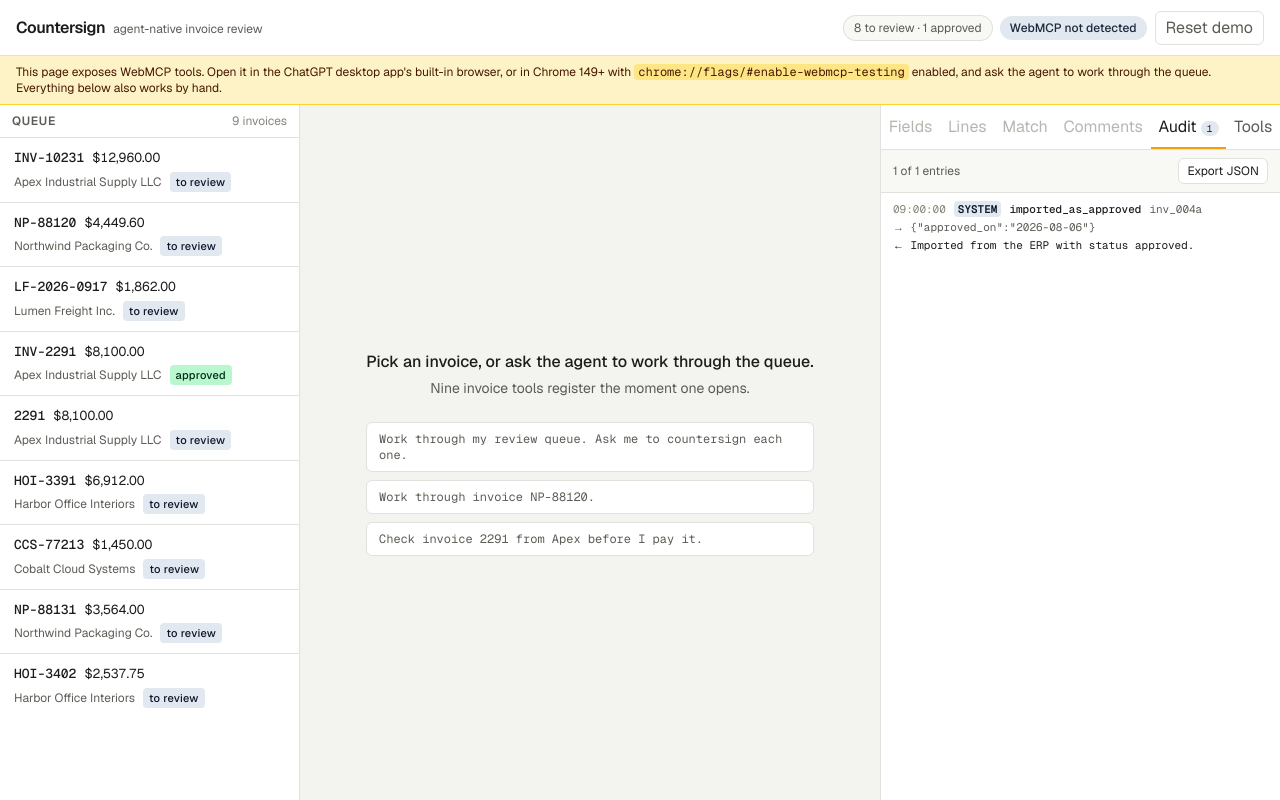
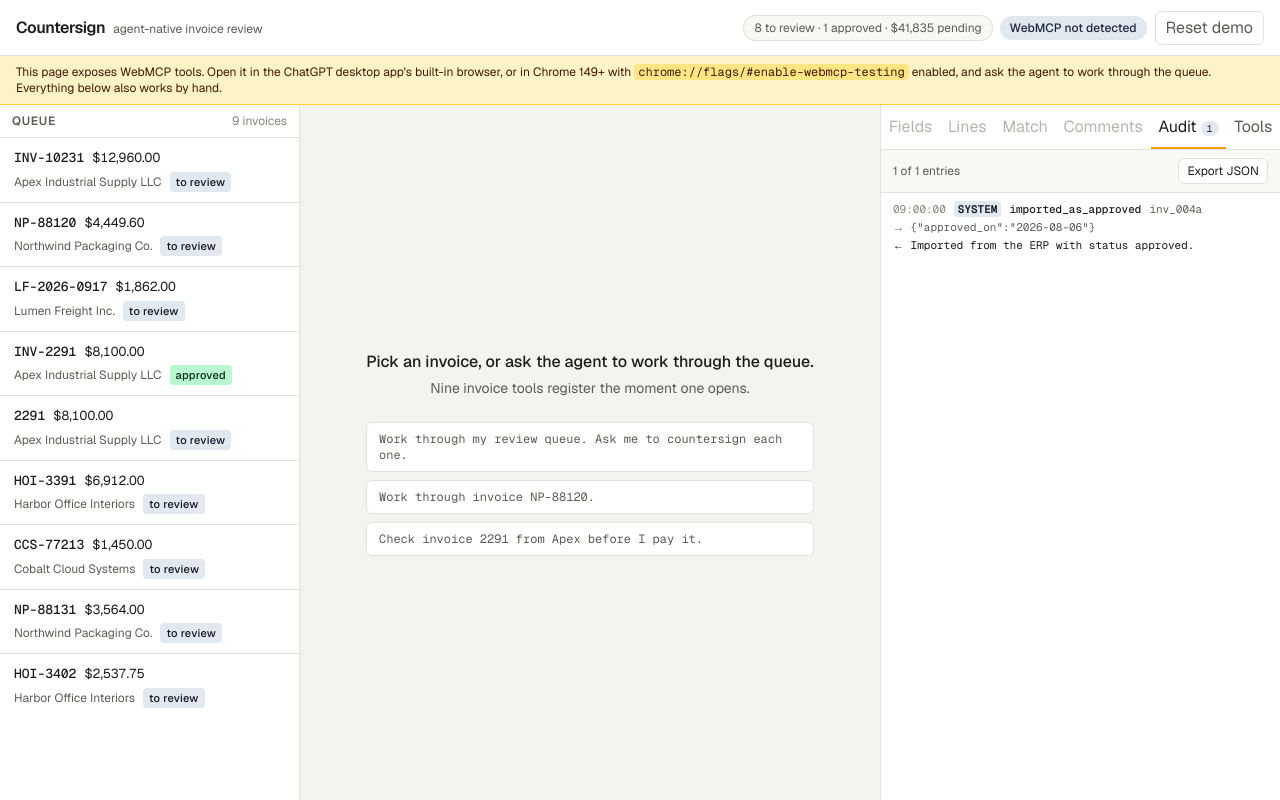
Before and after one commit to rushabhT3/countersign, a Next.js app: page / in a window 1280 px wide. Built offline with nearby package versions, Linux system fonts and the light colour scheme.

Commit message:
Show pending and held dollar totals in the header

```diff
--- a/components/Header.tsx
+++ b/components/Header.tsx
@@ -3,19 +3,34 @@
 import { useShallow } from 'zustand/react/shallow';
 import { useStore } from '@/lib/store';
 import { STATUSES, type Status } from '@/lib/types';
-import { statusLabel } from '@/lib/ui/format';
+import { money, statusLabel } from '@/lib/ui/format';
 
 const RESET_PROMPT = 'Reset the demo? This clears every decision, issue, comment, and audit entry and reloads the nine seed invoices.';
 
-// useShallow keeps the derived object referentially stable so useSyncExternalStore settles.
-function useStatusCounts(): Record<Status, number> {
+interface QueueSummary extends Record<Status, number> {
+  pendingTotal: number;
+  heldTotal: number;
+}
+
+// useShallow keeps the derived object referentially stable so useSyncExternalStore settles;
+// every value stays a primitive for the same reason.
+function useQueueSummary(): QueueSummary {
   return useStore(
     useShallow((s) => {
-      const counts = Object.fromEntries(STATUSES.map((status) => [status, 0])) as Record<Status, number>;
-      for (const id of s.order) counts[s.invoices[id].status] += 1;
-      return counts;
+      const summary = { ...(Object.fromEntries(STATUSES.map((status) => [status, 0])) as Record<Status, number>), pendingTotal: 0, heldTotal: 0 };
+      for (const id of s.order) {
+        const invoice = s.invoices[id];
+        summary[invoice.status] += 1;
+        if (invoice.status === 'needs_review' || invoice.status === 'flagged') summary.pendingTotal += invoice.total;
+        if (invoice.status === 'held') summary.heldTotal += invoice.total;
+      }
+      return summary;
     }),
   );
+}
+
+function wholeDollars(amount: number): string {
+  return money(Math.round(amount)).replace(/\.00$/, '');
 }
 
 function WebMCPPill() {
@@ -32,12 +47,13 @@ function WebMCPPill() {
 }
 
 export function Header() {
-  const counts = useStatusCounts();
+  const queue = useQueueSummary();
   const hydrated = useStore((s) => s.hydrated);
   const reset = useStore((s) => s.reset);
-  const summary = STATUSES.filter((status) => counts[status] > 0)
-    .map((status) => `${counts[status]} ${statusLabel(status)}`)
-    .join(' · ');
+  const parts = STATUSES.filter((status) => queue[status] > 0).map((status) => `${queue[status]} ${statusLabel(status)}`);
+  if (queue.pendingTotal > 0) parts.push(`${wholeDollars(queue.pendingTotal)} pending`);
+  if (queue.heldTotal > 0) parts.push(`${wholeDollars(queue.heldTotal)} held`);
+  const summary = parts.join(' · ');
 
   const handleResetClick = () => {
     if (window.confirm(RESET_PROMPT)) reset();
```
